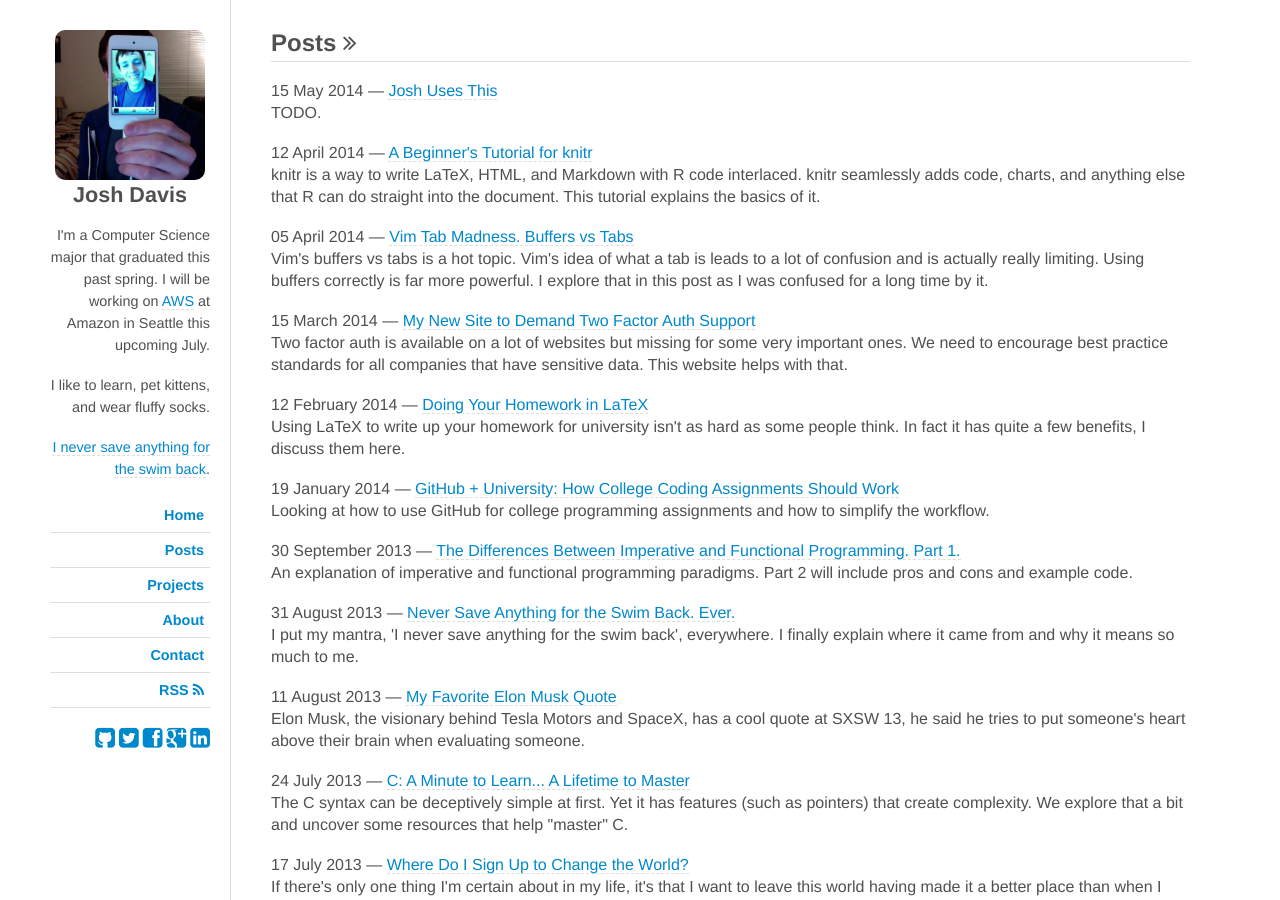
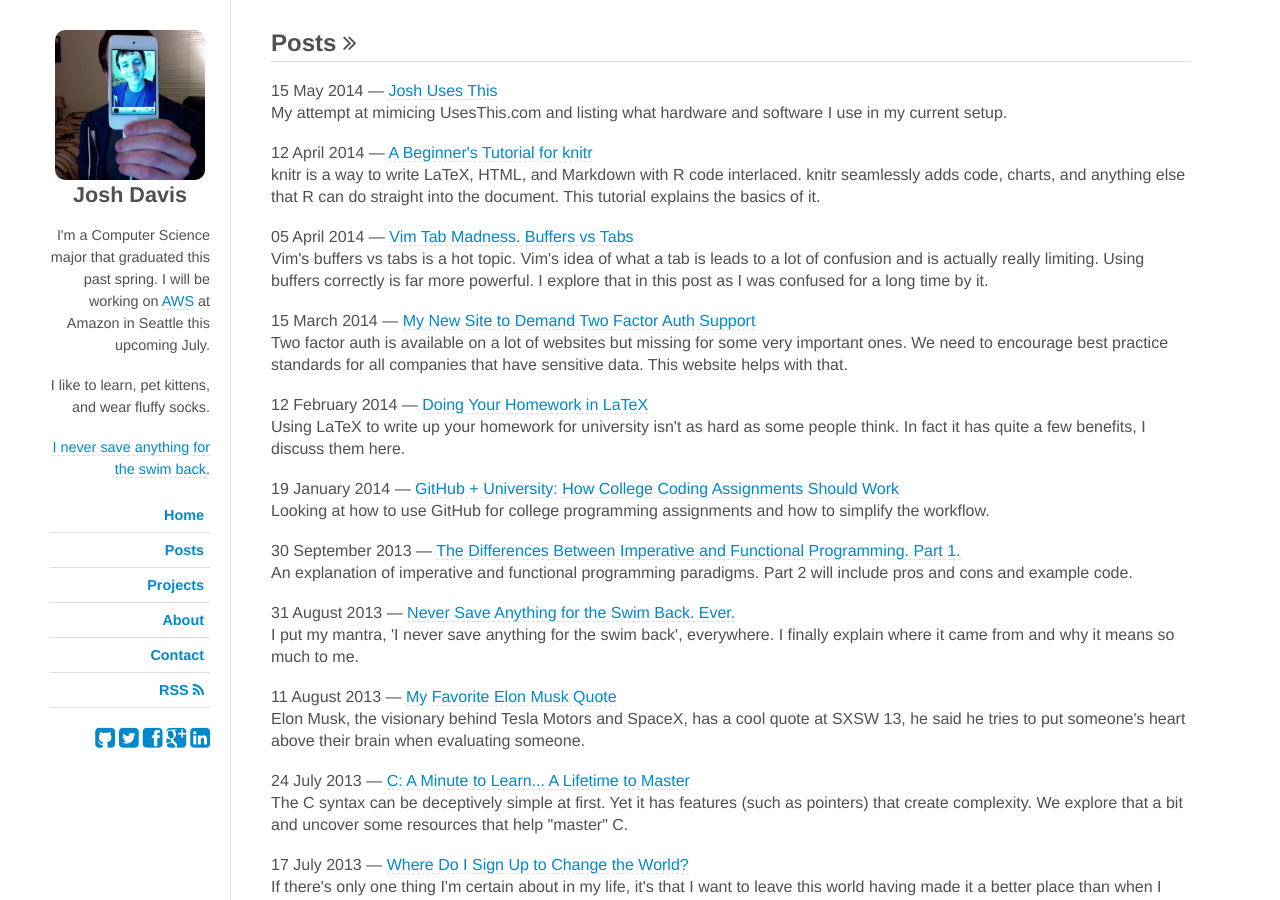
Before and after one commit to jdavis/jdavis.github.com, a Jekyll site: the page built from posts.html, in a window 1280 px wide and 900 px high. Built offline with Jekyll 4.4.1, drawn with Linux system fonts in a browser that asks for light colours; nearby versions of some CDN libraries; some web fonts are replaced; Markdown is read by kramdown in place of the engine named in the settings.

Commit message:
Update desc for UsesThis post

```diff
--- a/_posts/2014-05-15-uses-this.md
+++ b/_posts/2014-05-15-uses-this.md
@@ -2,7 +2,8 @@
 layout: post
 title: Josh Uses This
 description:
-    TODO.
+    My attempt at mimicing UsesThis.com and listing what hardware and software I
+    use in my current setup.
 ---
 
 # {{ page.title }}
```
